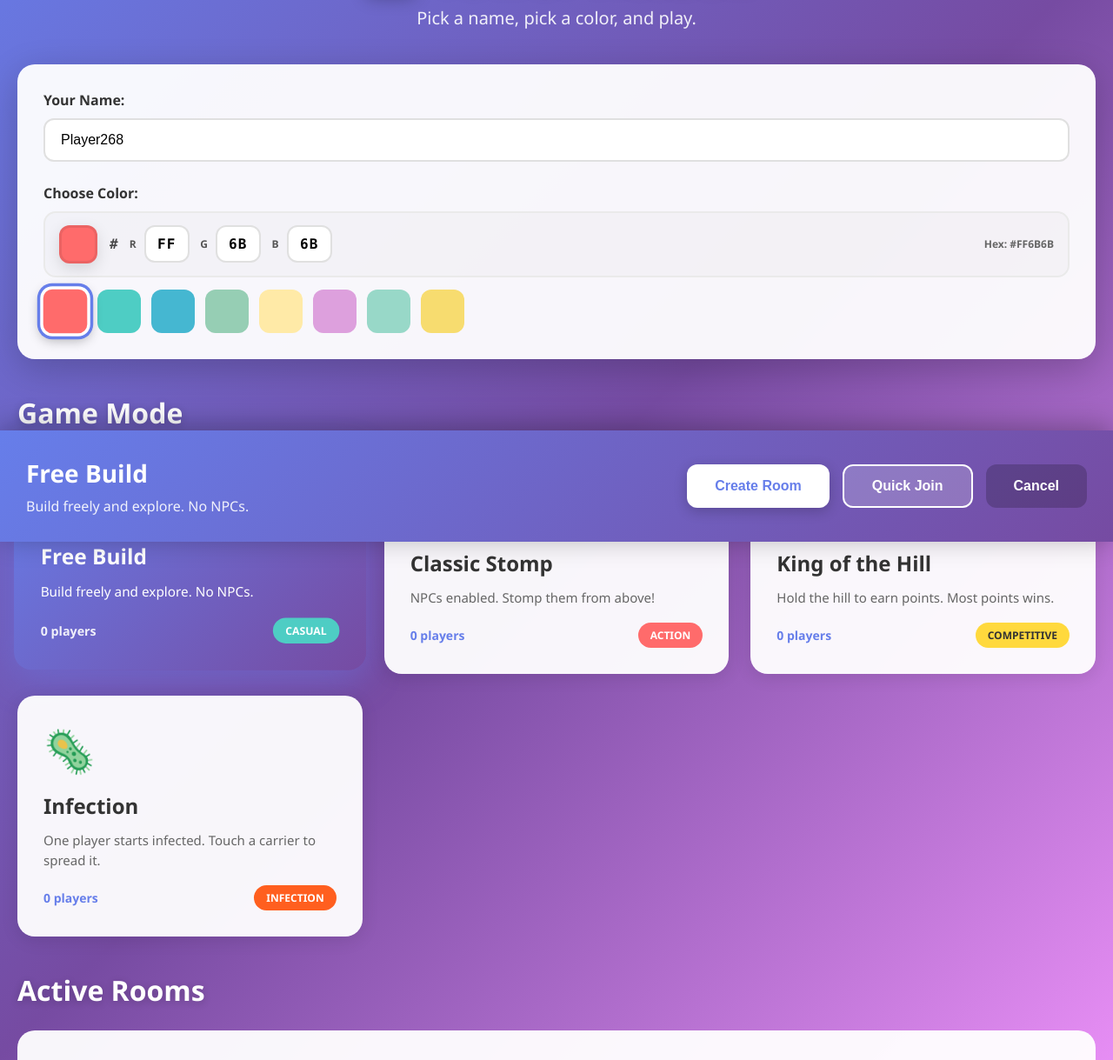
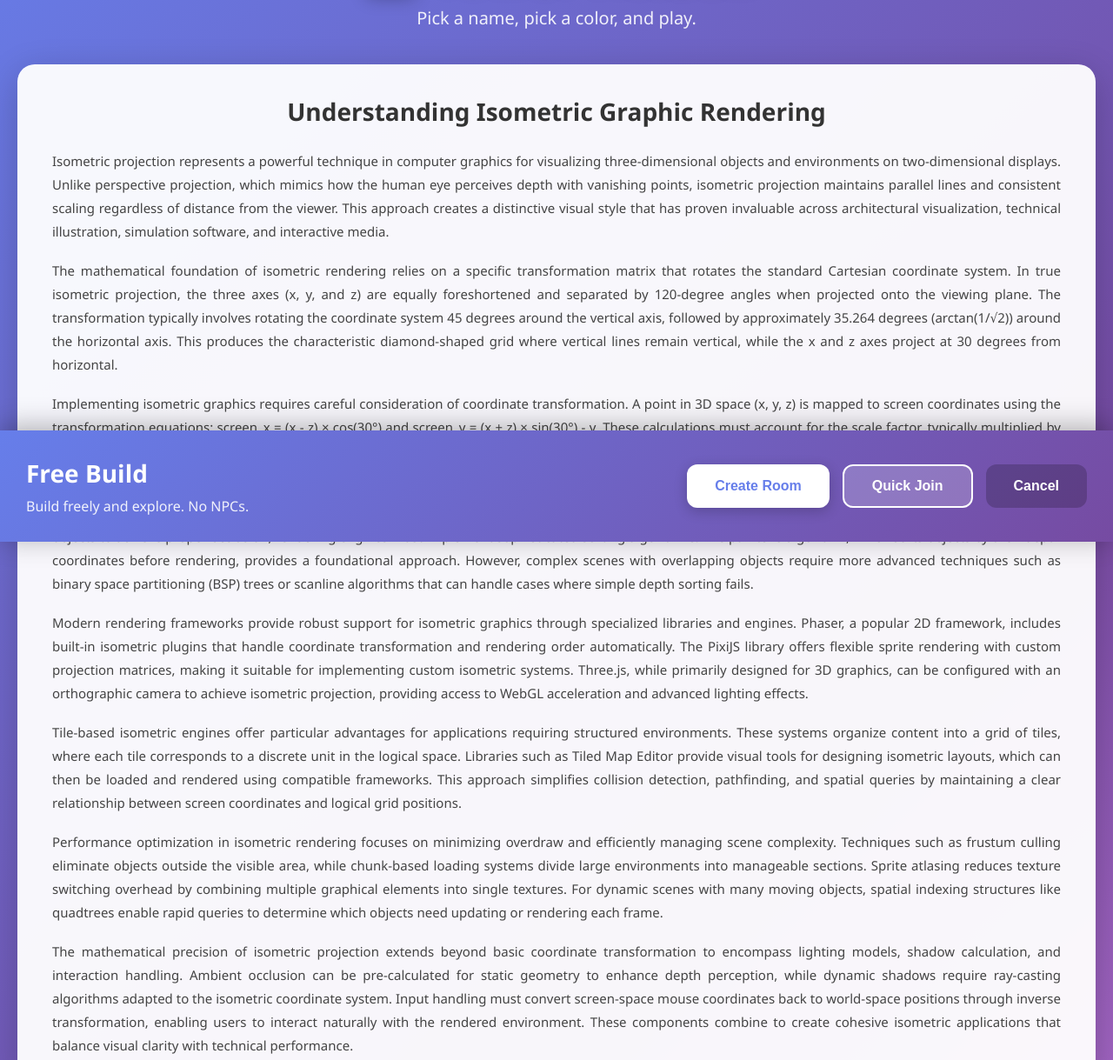
Before and after one commit to benjicurtis/tower-attack, a website: page public/lobby.html in a window 1280 px wide. Shown: the part 177-1396 px from the top of the page at 87% size. Drawn offline with nearby package versions, Linux system fonts and the light colour scheme.

Commit message:
content added

```diff
--- a/public/lobby.css
+++ b/public/lobby.css
@@ -37,6 +37,36 @@ body {
   font-size: 20px;
   color: rgba(255, 255, 255, 0.9);
   font-weight: 300;
+}
+
+/* Isometric Content Section */
+.isometric-content-section {
+  background: rgba(255, 255, 255, 0.95);
+  padding: 35px 40px;
+  border-radius: 20px;
+  margin-bottom: 40px;
+  box-shadow: 0 10px 40px rgba(0, 0, 0, 0.2);
+  animation: fadeIn 0.6s ease 0.15s backwards;
+}
+
+.isometric-content-section h2 {
+  font-size: 28px;
+  color: #333;
+  margin-bottom: 25px;
+  font-weight: 700;
+  text-align: center;
+}
+
+.isometric-content-section p {
+  font-size: 15px;
+  color: #444;
+  line-height: 1.8;
+  margin-bottom: 18px;
+  text-align: justify;
+}
+
+.isometric-content-section p:last-child {
+  margin-bottom: 0;
 }
 
 /* Player Setup */
--- a/public/lobby.html
+++ b/public/lobby.html
@@ -11,6 +11,27 @@
     <div class="lobby-header">
       <h1 class="game-title">🏰 Tower Attack</h1>
       <p class="game-subtitle">Pick a name, pick a color, and play.</p>
+    </div>
+
+    <!-- Isometric Rendering Content -->
+    <div class="isometric-content-section">
+      <h2>Understanding Isometric Graphic Rendering</h2>
+
+      <p>Isometric projection represents a powerful technique in computer graphics for visualizing three-dimensional objects and environments on two-dimensional displays. Unlike perspective projection, which mimics how the human eye perceives depth with vanishing points, isometric projection maintains parallel lines and consistent scaling regardless of distance from the viewer. This approach creates a distinctive visual style that has proven invaluable across architectural visualization, technical illustration, simulation software, and interactive media.</p>
+
+      <p>The mathematical foundation of isometric rendering relies on a specific transformation matrix that rotates the standard Cartesian coordinate system. In true isometric projection, the three axes (x, y, and z) are equally foreshortened and separated by 120-degree angles when projected onto the viewing plane. The transformation typically involves rotating the coordinate system 45 degrees around the vertical axis, followed by approximately 35.264 degrees (arctan(1/√2)) around the horizontal axis. This produces the characteristic diamond-shaped grid where vertical lines remain vertical, while the x and z axes project at 30 degrees from horizontal.</p>
+
+      <p>Implementing isometric graphics requires careful consideration of coordinate transformation. A point in 3D space (x, y, z) is mapped to screen coordinates using the transformation equations: screen_x = (x - z) × cos(30°) and screen_y = (x + z) × sin(30°) - y. These calculations must account for the scale factor, typically multiplied by the desired tile or grid size in pixels. The y-coordinate, representing height or elevation, directly affects the vertical screen position, allowing for natural representation of stacked objects and terrain elevation.</p>
+
+      <p>Depth sorting presents one of the primary technical challenges in isometric rendering systems. Since objects farther from the viewer must be drawn before closer objects to achieve proper occlusion, rendering engines must implement sophisticated sorting algorithms. The painter's algorithm, which sorts objects by their depth coordinates before rendering, provides a foundational approach. However, complex scenes with overlapping objects require more advanced techniques such as binary space partitioning (BSP) trees or scanline algorithms that can handle cases where simple depth sorting fails.</p>
+
+      <p>Modern rendering frameworks provide robust support for isometric graphics through specialized libraries and engines. Phaser, a popular 2D framework, includes built-in isometric plugins that handle coordinate transformation and rendering order automatically. The PixiJS library offers flexible sprite rendering with custom projection matrices, making it suitable for implementing custom isometric systems. Three.js, while primarily designed for 3D graphics, can be configured with an orthographic camera to achieve isometric projection, providing access to WebGL acceleration and advanced lighting effects.</p>
+
+      <p>Tile-based isometric engines offer particular advantages for applications requiring structured environments. These systems organize content into a grid of tiles, where each tile corresponds to a discrete unit in the logical space. Libraries such as Tiled Map Editor provide visual tools for designing isometric layouts, which can then be loaded and rendered using compatible frameworks. This approach simplifies collision detection, pathfinding, and spatial queries by maintaining a clear relationship between screen coordinates and logical grid positions.</p>
+
+      <p>Performance optimization in isometric rendering focuses on minimizing overdraw and efficiently managing scene complexity. Techniques such as frustum culling eliminate objects outside the visible area, while chunk-based loading systems divide large environments into manageable sections. Sprite atlasing reduces texture switching overhead by combining multiple graphical elements into single textures. For dynamic scenes with many moving objects, spatial indexing structures like quadtrees enable rapid queries to determine which objects need updating or rendering each frame.</p>
+
+      <p>The mathematical precision of isometric projection extends beyond basic coordinate transformation to encompass lighting models, shadow calculation, and interaction handling. Ambient occlusion can be pre-calculated for static geometry to enhance depth perception, while dynamic shadows require ray-casting algorithms adapted to the isometric coordinate system. Input handling must convert screen-space mouse coordinates back to world-space positions through inverse transformation, enabling users to interact naturally with the rendered environment. These components combine to create cohesive isometric applications that balance visual clarity with technical performance.</p>
     </div>
 
     <!-- Player Info Section -->
```
